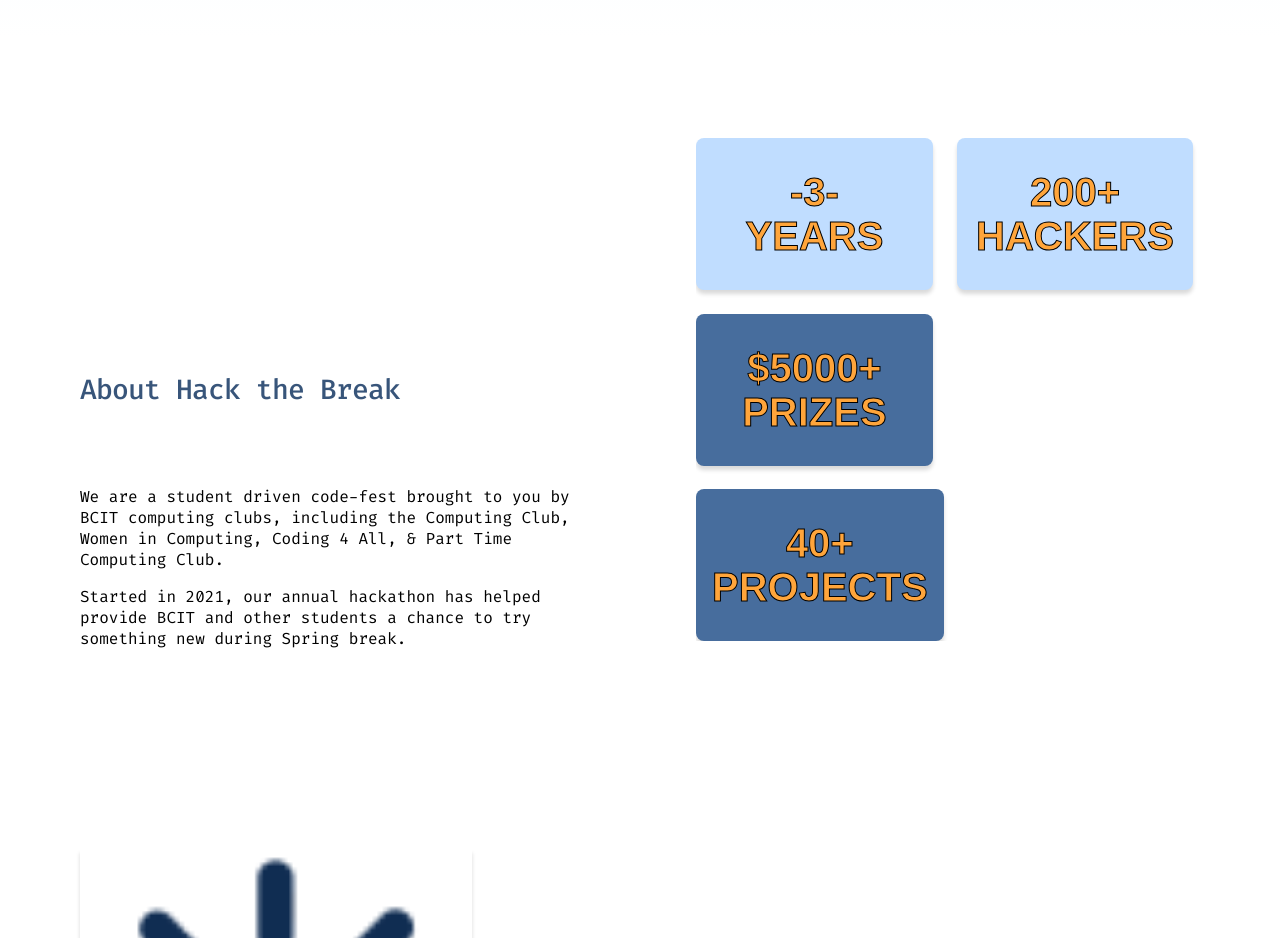
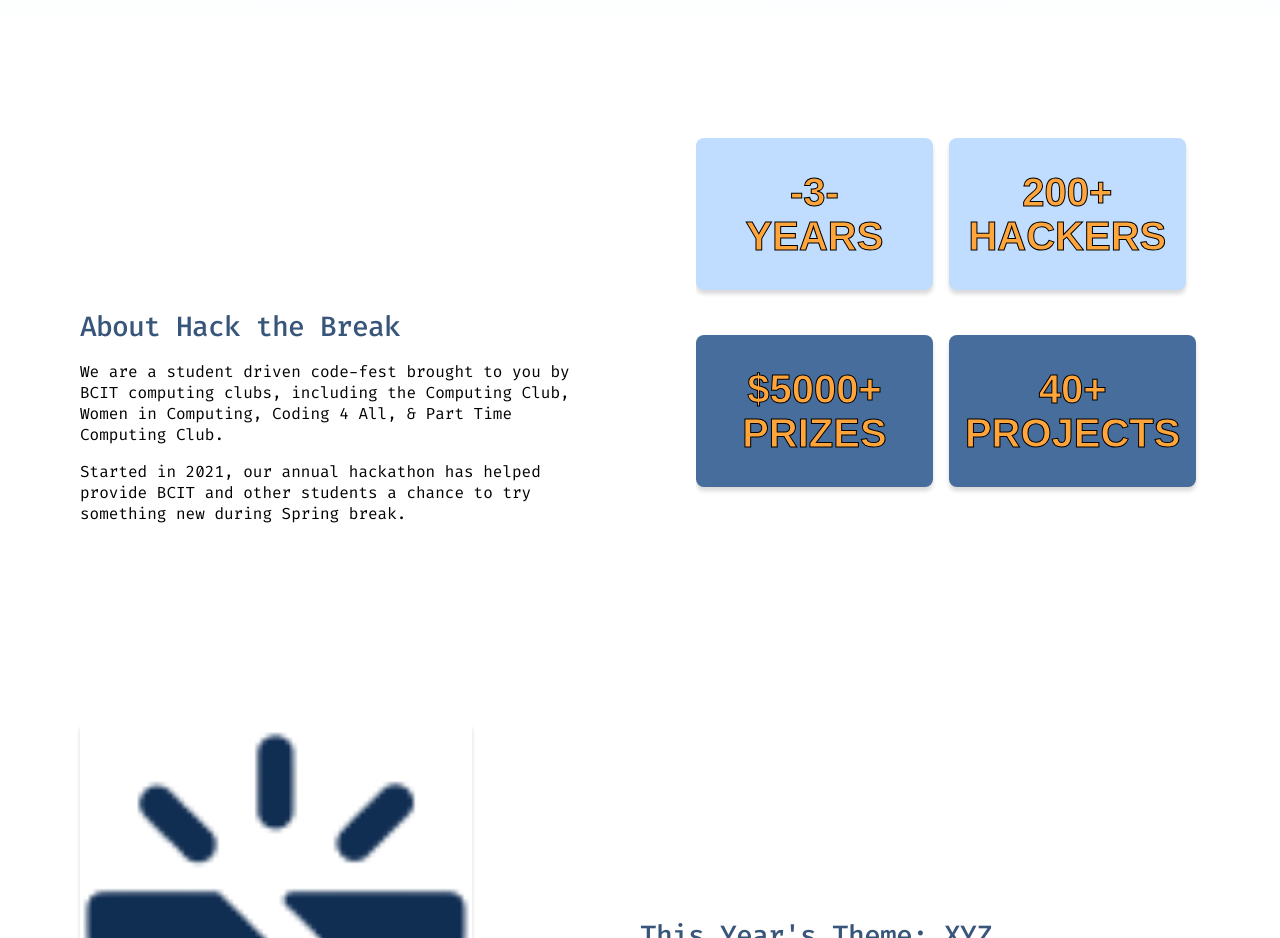
Before and after one commit to jmc37/HackTheBreak, a React (Vite) app: page / in a window 1280 px wide. Shown: the part 940-1878 px from the top of the page. Built offline with nearby package versions, Linux system fonts and the light colour scheme; a web font is replaced by a local one.

Commit message:
Fix overflow scroll in About section
- Remove scroll bar on desktop view (1100px and larger)

```diff
--- a/src/styles/About.module.css
+++ b/src/styles/About.module.css
@@ -70,7 +70,7 @@
         grid-area: stat;
         flex-wrap: wrap;
         align-items: right;
-        gap: 1.478125rem;
+        overflow: hidden;
     }
 
     .statBoxLight, .statBoxDark {
```
